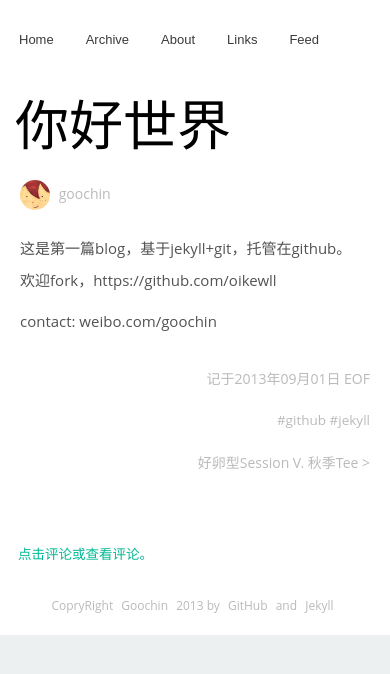
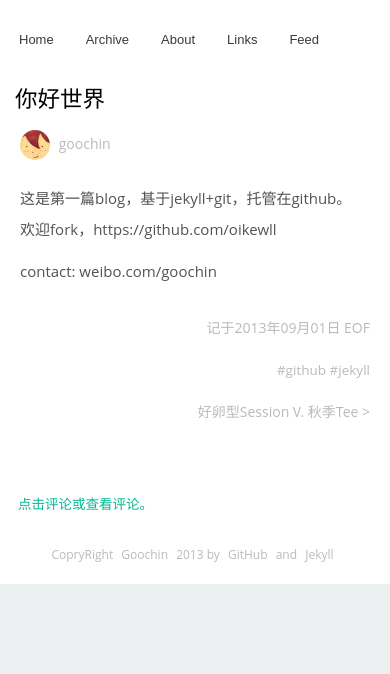
Before and after one commit to oikewll/oikewll.github.io, a Jekyll site: the page built from _posts/2013-09-01-hello.md, in a window 390 px wide. Shown: the top 674 px of the page. Built offline with Jekyll 4.4.1, drawn with Linux system fonts in a browser that asks for light colours; nearby versions of some CDN libraries; library files that are not in the unit come from our copies; Markdown is read by kramdown in place of the engine named in the settings.

Commit message:
reponsive mobile device

```diff
--- a/_includes/header.html
+++ b/_includes/header.html
@@ -1,7 +1,9 @@
 <meta charset="utf-8" />
 <link rel="alternate" type="application/atom+xml" title="Recent Entries" href="/feed.xml">
 <link rel="icon" href="/images/icons/avatar.png">
-<meta name="viewport" content="width=device-width, initial-scale=1.0">
+<meta name="apple-mobile-web-app-capable" content="yes">
+<meta name="apple-mobile-web-app-status-bar-style" content="black" />
+<meta name="format-detection" content="telephone=no">
 <link rel="stylesheet" href="/style/css/bootstrap.css" media="screen">
 <script src="/style/jquery-1.7.1.min.js"></script>
 <link rel="stylesheet" href="/style/style.css?=cache">
--- a/_layouts/post.html
+++ b/_layouts/post.html
@@ -4,17 +4,14 @@
 <head>
     <title>{{ page.title }} | {{ site.title }}</title>
     {% include header.html %}
-  <script type="text/javascript">
+    <script>
     var BYB = {};
-  </script>
-  <script type="text/javascript">
     BYB.includeScript = function(file,callback){
         var _doc = document.getElementsByTagName('head')[0];
         var js = document.createElement('script');
         js.setAttribute('type', 'text/javascript');
         js.setAttribute('src', file);
         _doc.appendChild(js);
-
         if (!/*@cc_on!@*/0) { //if not IE
             //Firefox2、Firefox3、Safari3.1+、Opera9.6+ support js.onload
             js.onload = function () {
@@ -34,9 +31,13 @@
     <meta content="{{ page.description }}" name="description"/>
     <meta content="{% for tag in page.tags %}{{ tag }},{% endfor %}" name="keywords"/>
     <meta property="og:type" content="article" />
-  <meta property="og:url" content="{{ site.url }}/{{ page.url }}" />
+    <meta property="og:url" content="{{ site.url }}{{ page.url }}" />
     <meta property="og:title" content="{{ page.title }}" />
     <meta property="og:description" content="{{ page.description }}" />
+    <meta name="viewport" content="width=device-width, initial-scale=1.0, user-scalable=0, minimum-scale=1.0, maximum-scale=1.0">
+    <meta name="apple-mobile-web-app-capable" content="yes">
+    <meta name="apple-mobile-web-app-status-bar-style" content="black" />
+    <meta name="format-detection" content="telephone=no">
 </head>
 <body>
 <div class="container">
@@ -87,7 +88,7 @@
 </div>
 
 
-<script type="text/javascript">
+<script>
     $(document).ready(function(){
         $('#disqus_container .comment').on('click',function(){
             $(this).html('加载中...');
--- a/style/style.css
+++ b/style/style.css
@@ -109,11 +109,13 @@
 /* rewrite bootstrap */
 
 @media (min-width: 800px) {
-  .container,
-  .navbar-static-top .container,
-  .navbar-fixed-top .container,
-  .navbar-fixed-bottom .container {
+    .container,
+    .navbar-static-top .container,
+    .navbar-fixed-top .container,
+    .navbar-fixed-bottom .container {}
 }
+@media only screen and (max-width: 480px) {
+    .title{font-size:2em;white-space:nowrap;max-width:100%;text-overflow:ellipsis;}
 }
 
 /* bootstrap rc1 not support img auto responsive */
```
Also changed, not shown: other parts of _layouts/post.html (+0 -2 lines), _layouts/page.html (+8 -4 lines). Lines whose indentation alone changed are shown as unchanged.
